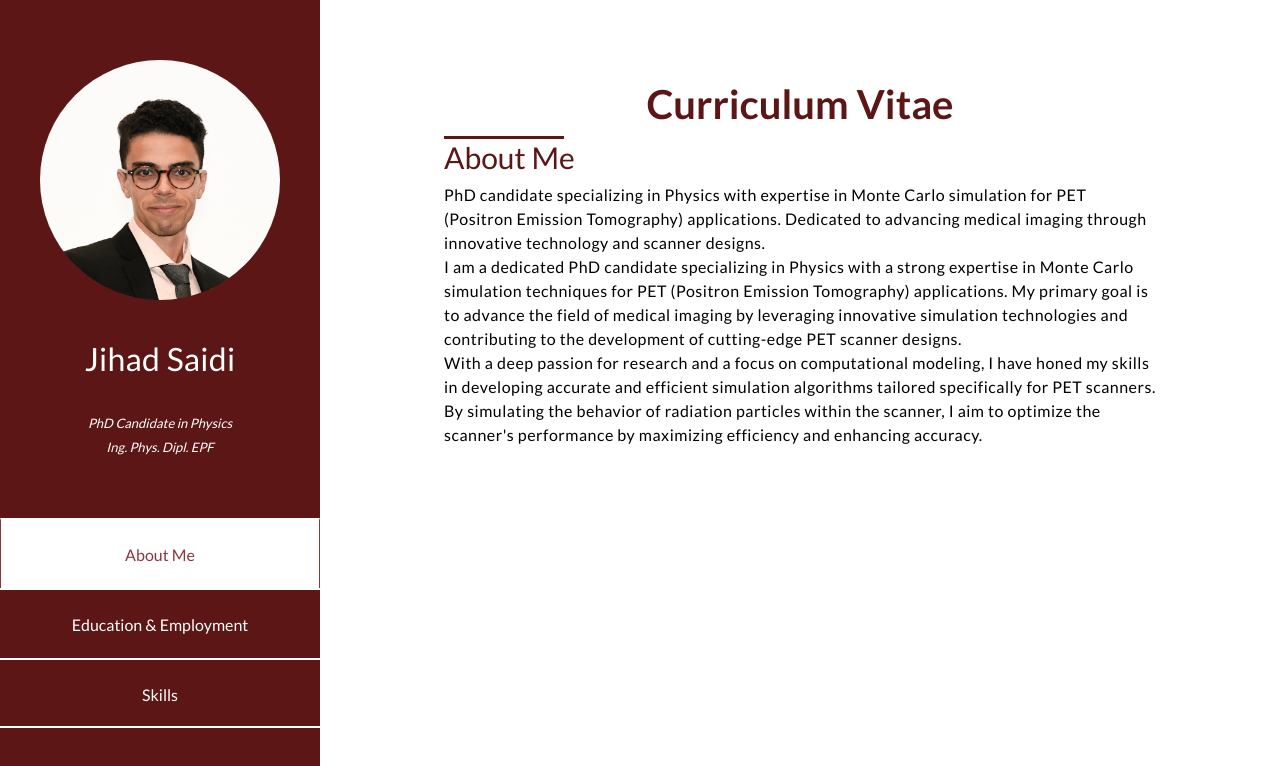
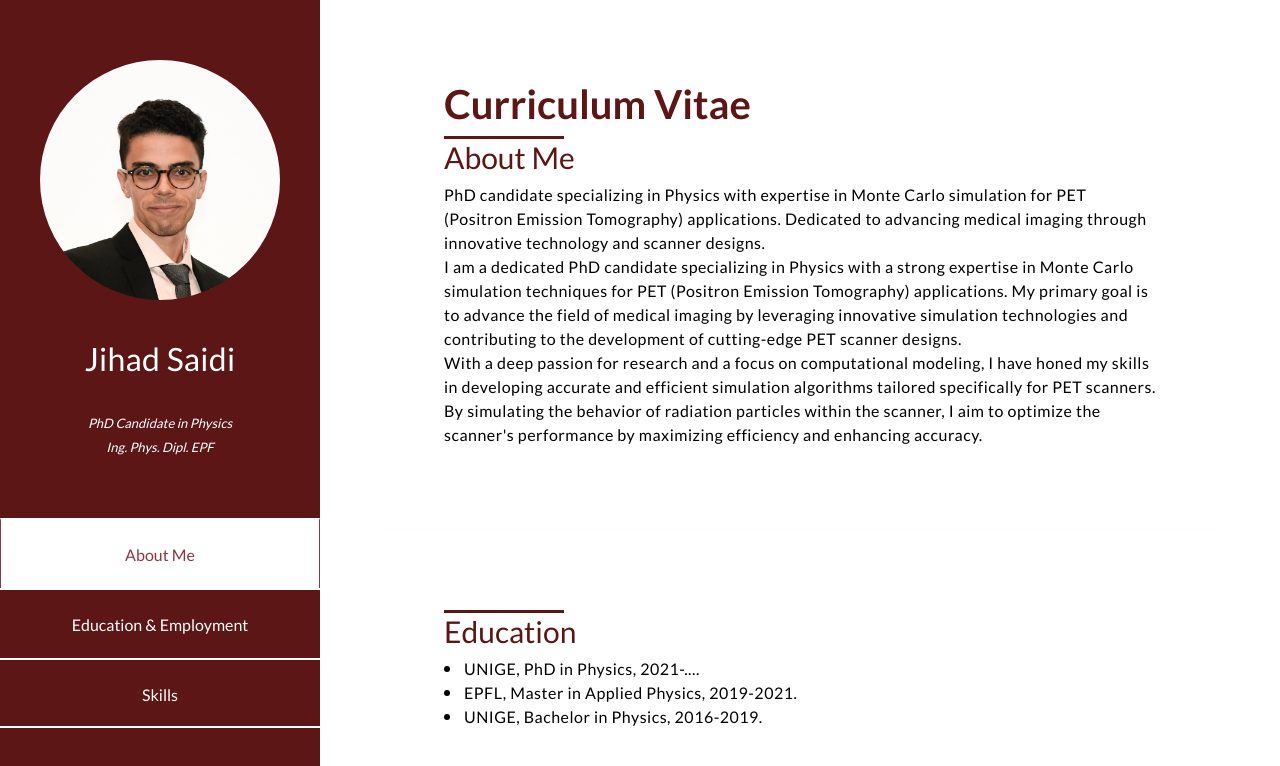
Before and after one commit to Donsaidi/Donsaidi.github.io, a plain HTML site: page index.html in a window 1280 px wide. Shown: the top 766 px of the page. Drawn offline with Linux system fonts and the light colour scheme.

Commit message:
updated style to make it less empty

```diff
--- a/assets/css/templatemo-style.css
+++ b/assets/css/templatemo-style.css
@@ -309,8 +309,8 @@ html {
     right: 10%;
     left: 35%;
     position: relative;
-    min-height: 100vh;
-    padding-bottom: 80px;
+    min-height: 0vh;
+    padding-bottom: 0px;
     border-bottom: 3px solid rgba(250, 250, 250, 0.25);
 }
 
@@ -320,7 +320,7 @@ html {
 }
 
 .section-heading h2 {
-    text-align: center;
+    text-align: left;
     font-size: 40px;
     font-weight: 700;
     color: #5c1616;
```
